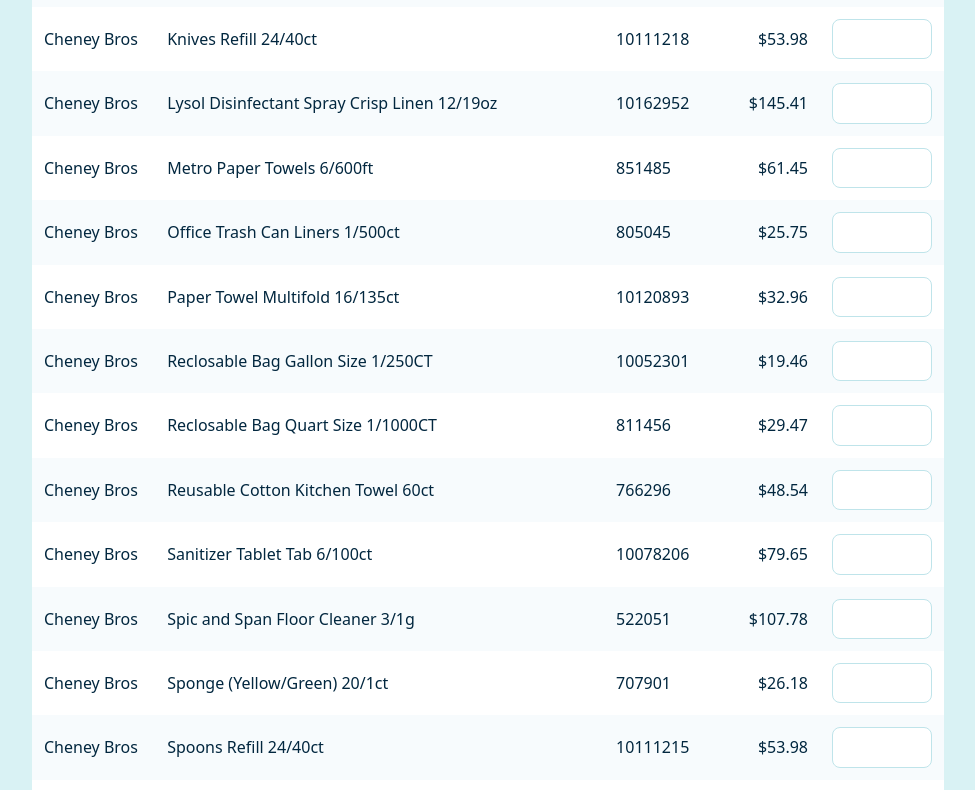
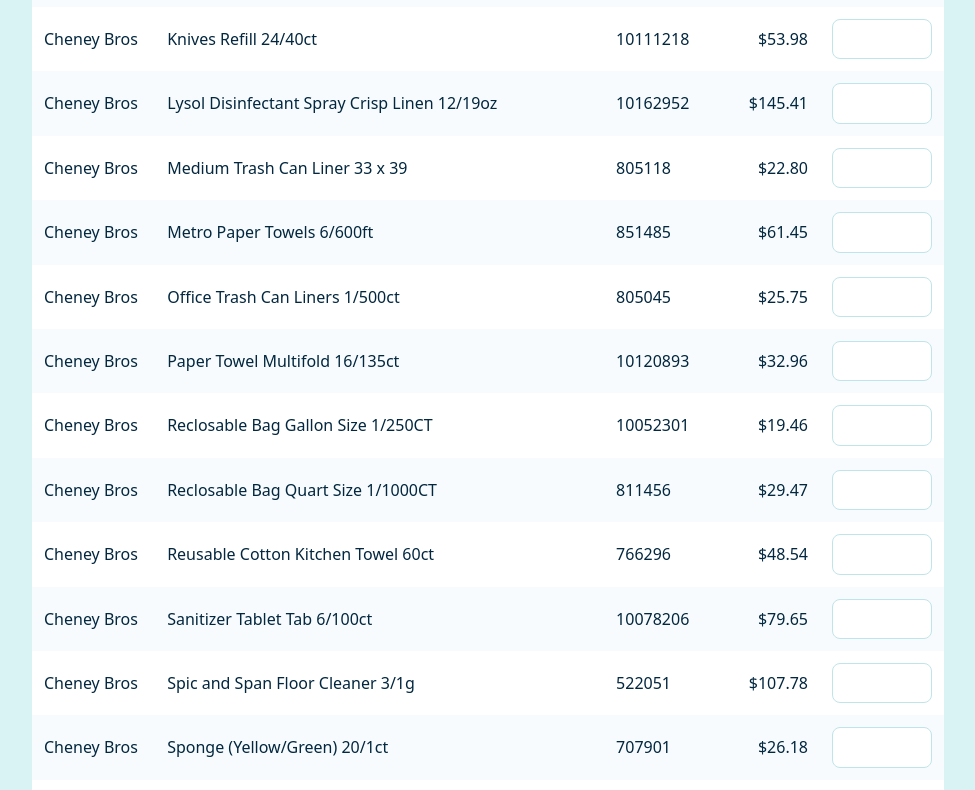
Before and after one commit to WSFMNAlexander/order-form, a React (Vite) app: page / in a window 1280 px wide. Shown: the part 1580-2370 px from the top of the page, without its empty margins (152-1127 px from the left). Built offline with nearby package versions, Linux system fonts and the light colour scheme.

Commit message:
Update App.jsx

```diff
--- a/src/App.jsx
+++ b/src/App.jsx
@@ -45,6 +45,7 @@ const CATALOG = [
   {"supplier":"Cheney Bros","itemNumber":"852045","name":"Clorox Disinfecting Wipes 06/75ct","ppu":51.32,"uom":""},
   {"supplier":"Cheney Bros","itemNumber":"10144505","name":"Disinfectant Cleaner Multi Surface (Peroxide Cleaner) 6/32oz","ppu":51.67,"uom":""},
   {"supplier":"Cheney Bros","itemNumber":"805045","name":"Office Trash Can Liners 1/500ct","ppu":25.75,"uom":""},
+  {"supplier":"Cheney Bros","itemNumber":"805118","name":"Medium Trash Can Liner 33 x 39","ppu":22.80,"uom":""},
   {"supplier":"Cheney Bros","itemNumber":"10016742","name":"Black Trash Can Liner 60 Gallon 100/60G","ppu":27.43,"uom":""},
   {"supplier":"Cheney Bros","itemNumber":"10119370","name":"Windex Glass Cleaner 8/1ct","ppu":43.24,"uom":""},
   {"supplier":"Cheney Bros","itemNumber":"707901","name":"Sponge (Yellow/Green) 20/1ct","ppu":26.18,"uom":""},
```
